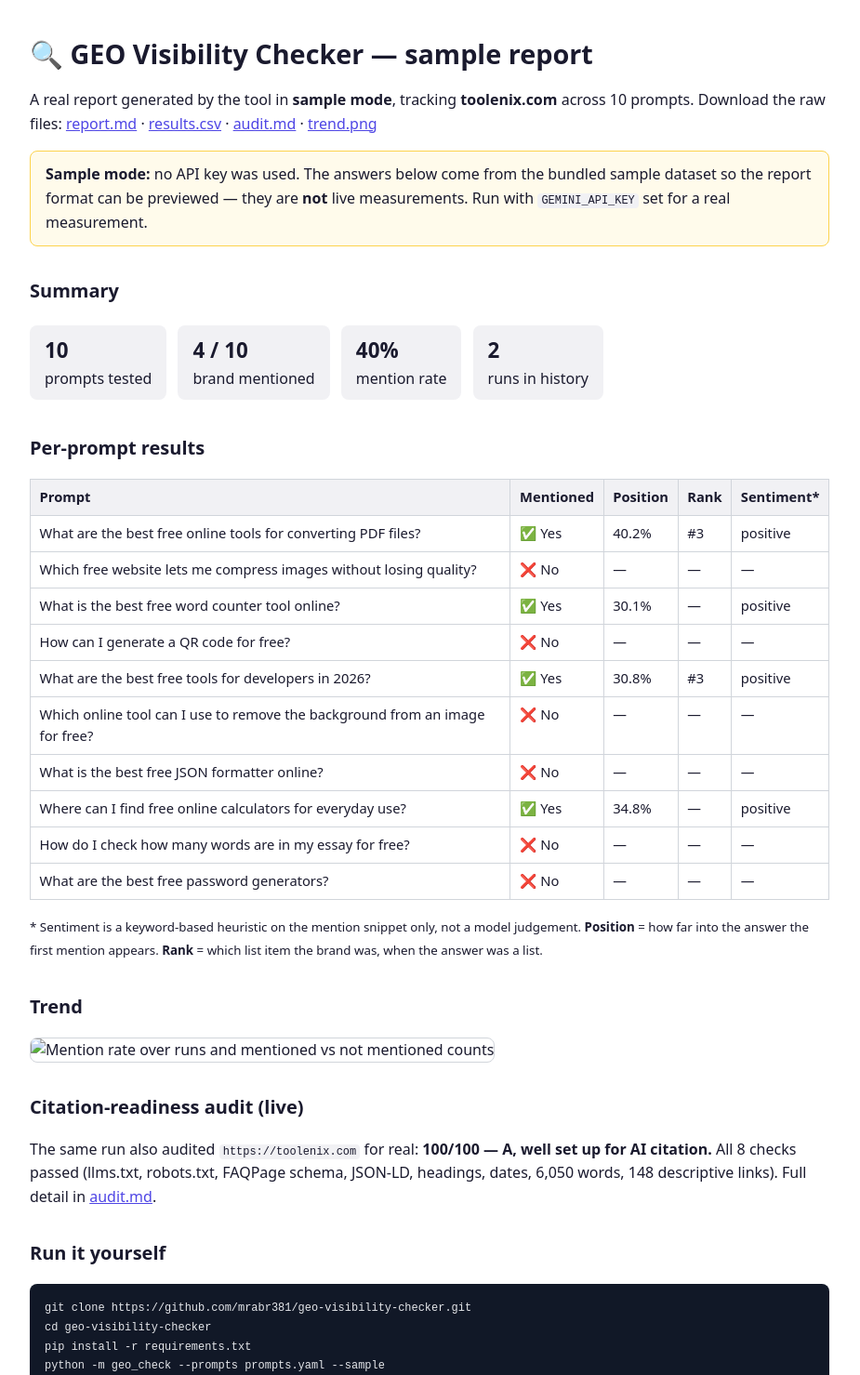
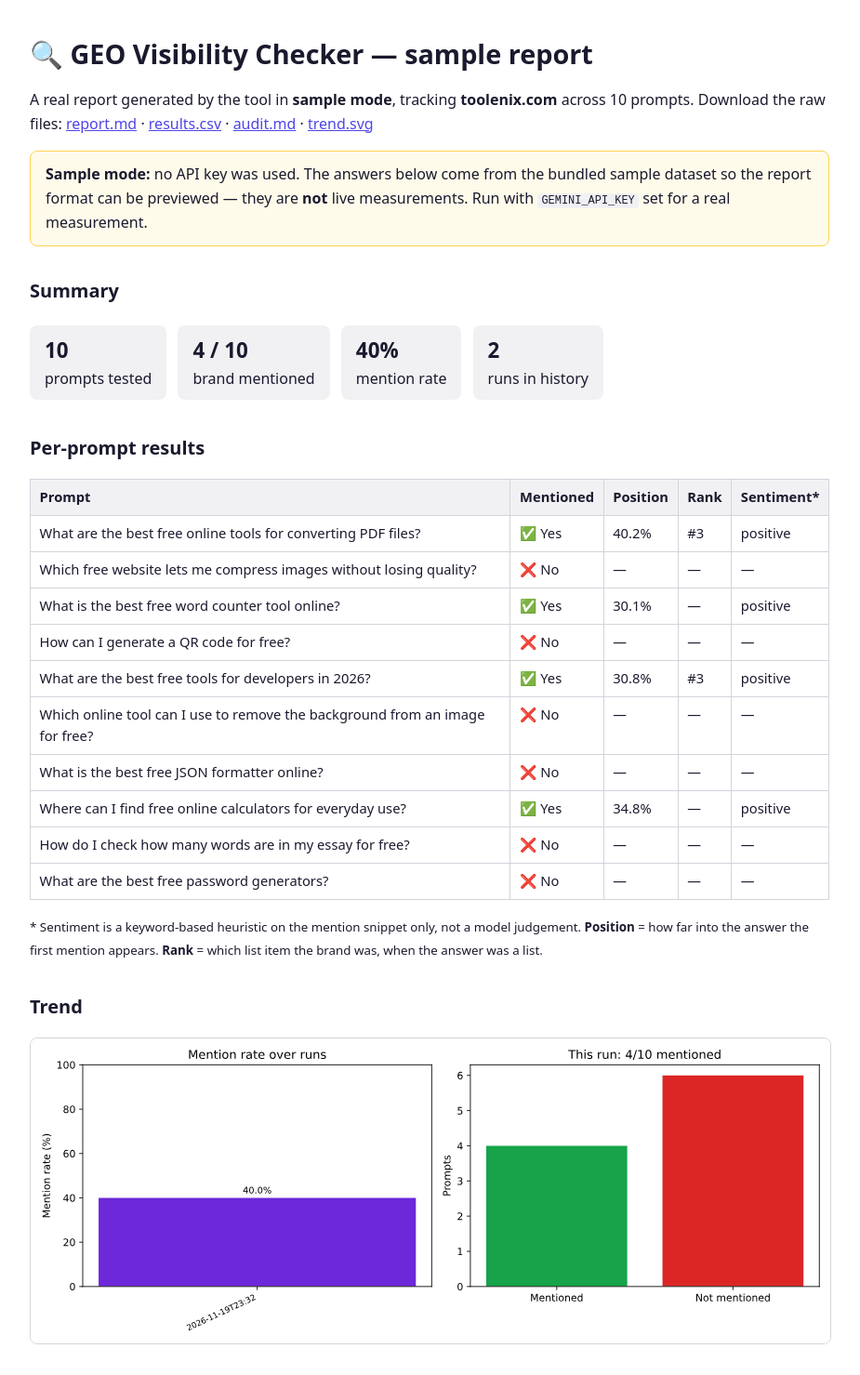
Before and after one commit to mrabr381/geo-visibility-checker, a plain HTML site: page sample_data/sample_output/index.html in a window 1280 px wide. Shown: the top 1479 px of the page at 93% size, without its empty margins (178-1103 px from the left). Drawn offline with Linux system fonts and the light colour scheme.

Commit message:
Fix Pages demo chart: serve trend chart as SVG instead of PNG
The demo page referenced trend.png, but the 37 KB PNG could not be
pushed through the UTF-8-only snapshot path (binary rejected), so the
chart was broken on GitHub Pages. Regenerated the same chart from the
same sample data as trend.svg (text) and pointed the demo page at it.
report.py default is unchanged: future runs may still emit PNG.

```diff
--- a/sample_data/sample_output/index.html
+++ b/sample_data/sample_output/index.html
@@ -27,7 +27,7 @@
 <p>A real report generated by the tool in <strong>sample mode</strong>, tracking
 <strong>toolenix.com</strong> across 10 prompts. Download the raw files:
 <a href="report.md">report.md</a> · <a href="results.csv">results.csv</a> ·
-<a href="audit.md">audit.md</a> · <a href="trend.png">trend.png</a></p>
+<a href="audit.md">audit.md</a> · <a href="trend.svg">trend.svg</a></p>
 
 <div class="note"><strong>Sample mode:</strong> no API key was used. The answers
 below come from the bundled sample dataset so the report format can be
@@ -62,7 +62,7 @@ first mention appears. <strong>Rank</strong> = which list item the brand was,
 when the answer was a list.</small></p>
 
 <h2>Trend</h2>
-<p><img src="trend.png" alt="Mention rate over runs and mentioned vs not mentioned counts"></p>
+<p><img src="trend.svg" alt="Mention rate over runs and mentioned vs not mentioned counts"></p>
 
 <h2>Citation-readiness audit (live)</h2>
 <p>The same run also audited <code>https://toolenix.com</code> for real:
```
Also changed, not shown: sample_data/sample_output/trend.svg (added).
